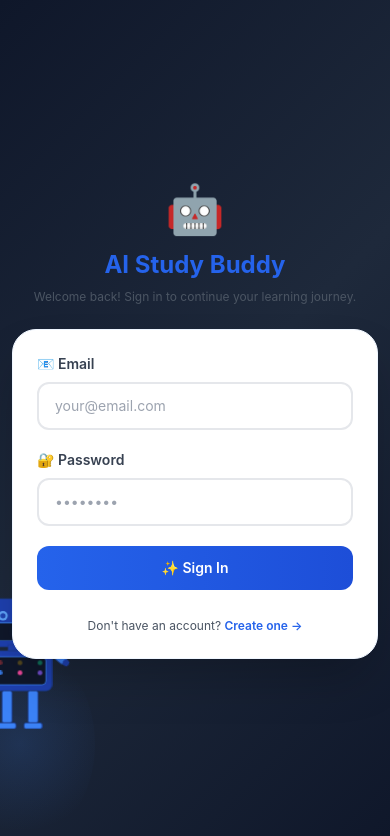
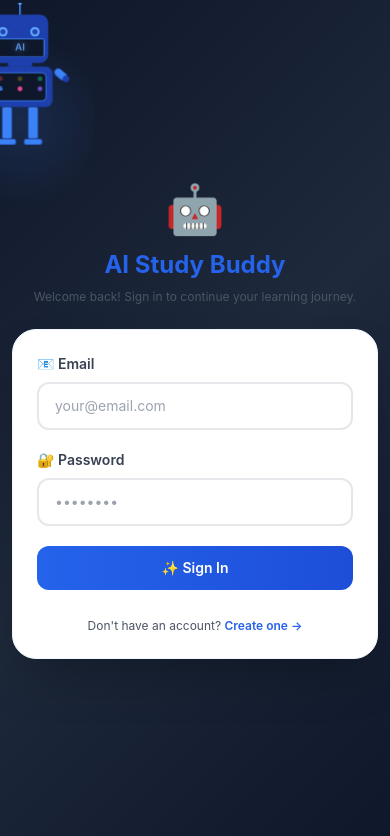
Before and after one commit to Isurusajan/Ai-Study-Buddy, a React (Create React App) app in the folder client/: page /login in a window 390 px wide. Shown: the top 836 px of the page. Built offline with nearby package versions, Linux system fonts and the light colour scheme; the HTML template or start-up script is replaced by a standard one.

Commit message:
Fix: Move robot to top of screen and prevent scrolling on mobile

```diff
--- a/client/src/components/Common/AIRobotBackground.css
+++ b/client/src/components/Common/AIRobotBackground.css
@@ -63,25 +63,26 @@
 
 /* Main robot SVG */
 .robot {
-  position: absolute;
-  bottom: 0;
+  position: fixed;
+  top: 20px;
   left: 5%;
   transform: translateX(-50%);
   width: 280px;
   height: 380px;
   z-index: 10;
   animation: robotFloat 4s ease-in-out infinite;
+  pointer-events: none;
 }
 
 @keyframes robotFloat {
-  0%, 100% { transform: translate(-50%, -50%) translateY(0px); }
-  50% { transform: translate(-50%, -50%) translateY(-20px); }
+  0%, 100% { transform: translate(-50%, 0px) translateY(0px); }
+  50% { transform: translate(-50%, 0px) translateY(-20px); }
 }
 
 /* Robot glow */
 .robot-glow {
-  position: absolute;
-  bottom: 0;
+  position: fixed;
+  top: 20px;
   left: 5%;
   transform: translateX(-50%);
   width: 350px;
@@ -90,6 +91,7 @@
   border-radius: 50%;
   animation: robotGlow 3s ease-in-out infinite;
   z-index: 9;
+  pointer-events: none;
 }
 
 @keyframes robotGlow {
@@ -254,7 +256,7 @@
   .robot {
     width: 200px;
     height: 270px;
-    bottom: 0;
+    top: 20px;
     left: 5%;
     transform: translateX(-50%);
   }
@@ -262,7 +264,7 @@
   .robot-glow {
     width: 250px;
     height: 320px;
-    bottom: 0;
+    top: 20px;
     left: 5%;
     transform: translateX(-50%);
   }
@@ -281,7 +283,7 @@
   .robot {
     width: 120px;
     height: 160px;
-    bottom: 0;
+    top: 20px;
     left: 5%;
     transform: translateX(-50%);
   }
@@ -289,7 +291,7 @@
   .robot-glow {
     width: 150px;
     height: 200px;
-    bottom: 0;
+    top: 20px;
     left: 5%;
     transform: translateX(-50%);
   }
```
